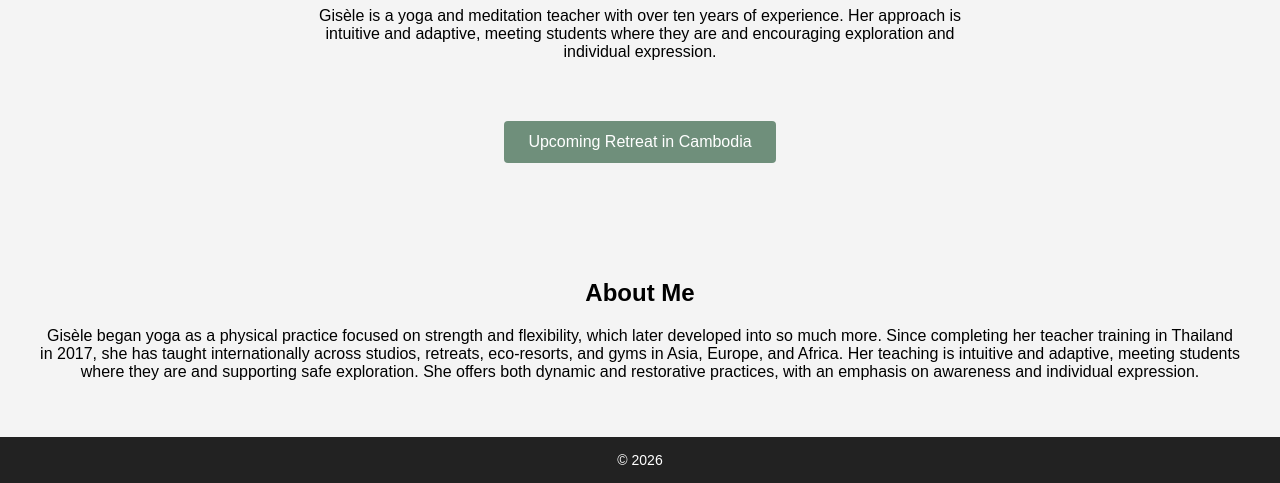
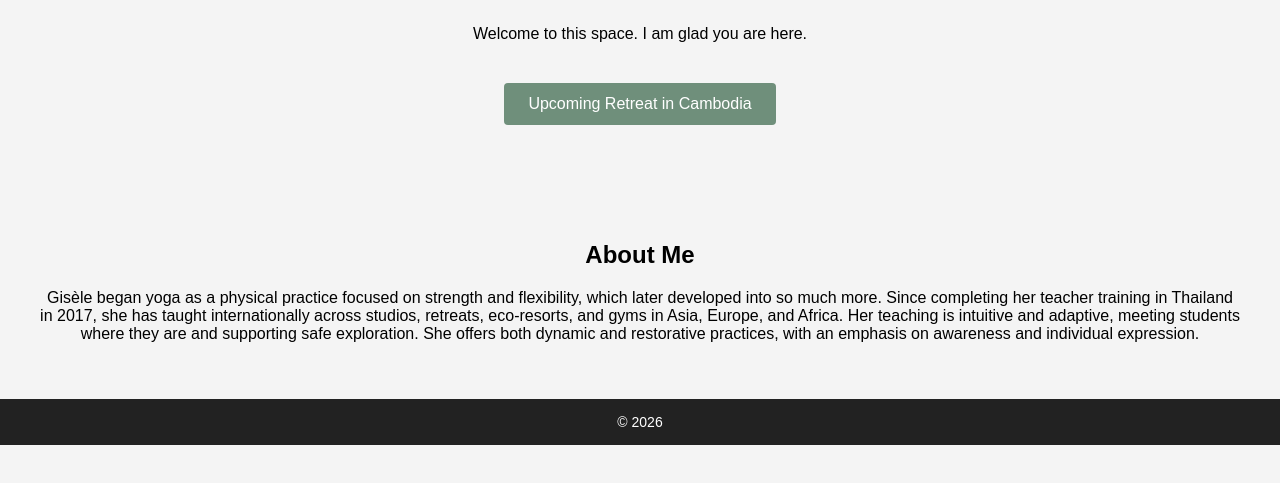
Before and after one commit to GiseleLupi/GiseleLupi.github.io, a plain HTML site: page index.html in a window 1280 px wide. Shown: the part 373-856 px from the top of the page. After the commit the page ends 818 px from the top, so only its background shows below. Drawn offline with Linux system fonts and the light colour scheme.

Commit message:
Update index.html

```diff
--- a/index.html
+++ b/index.html
@@ -37,7 +37,9 @@
 </h1>
 
 <p style="max-width:700px; margin:0 auto 40px auto;">
-  Gisèle is a yoga and meditation teacher with over ten years of experience. Her approach is intuitive and adaptive, meeting students where they are and encouraging exploration and individual expression.
+<p style="max-width:700px; margin:0 auto 20px auto; padding:0 20px;">
+  Welcome to this space. I am glad you are here.
+</p>
 </p>
 
 <p><a href="https://bookretreats.com/r/7-day-regenerative-living-countryside-retreat-in-cambodia" target="_blank" style="display:inline-block; margin:20px 0 40px 0; padding:12px 24px; background-color:#6f8f7b; color:white; text-decoration:none; border-radius:4px;">Upcoming Retreat in Cambodia</a></p>
```
